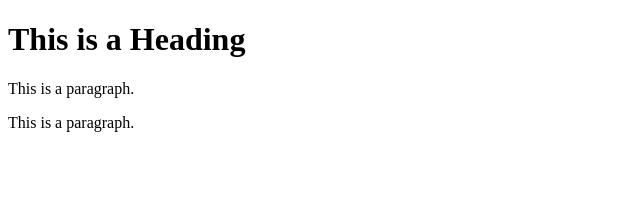
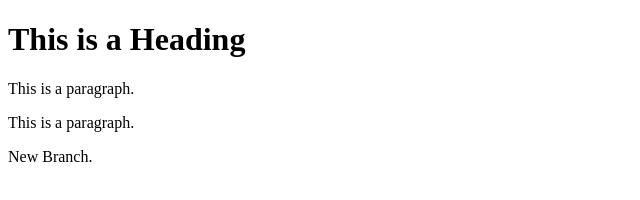
Before and after one commit to erasifnomani/school, a plain HTML site: page index.html in a window 1280 px wide. Shown: the whole page, without its empty margins (0-640 px from the left). Drawn offline with Linux system fonts and the light colour scheme.

Commit message:
New Branch

```diff
--- a/index.html
+++ b/index.html
@@ -8,6 +8,7 @@
 <h1>This is a Heading</h1>
 <p>This is a paragraph.</p>
 <p>This is a paragraph.</p>
+<p>New Branch.</p>
 
 </body>
 </html>
```
